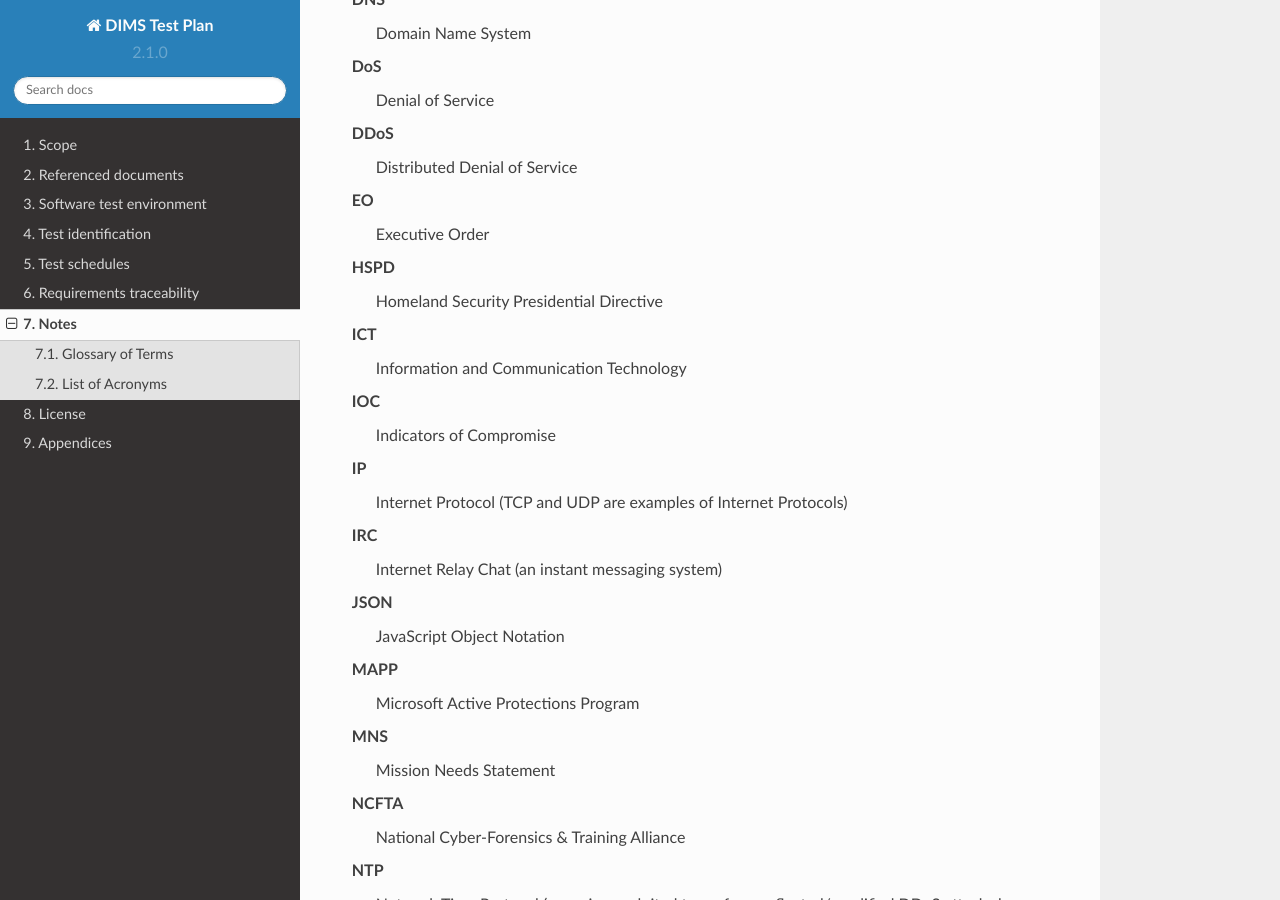
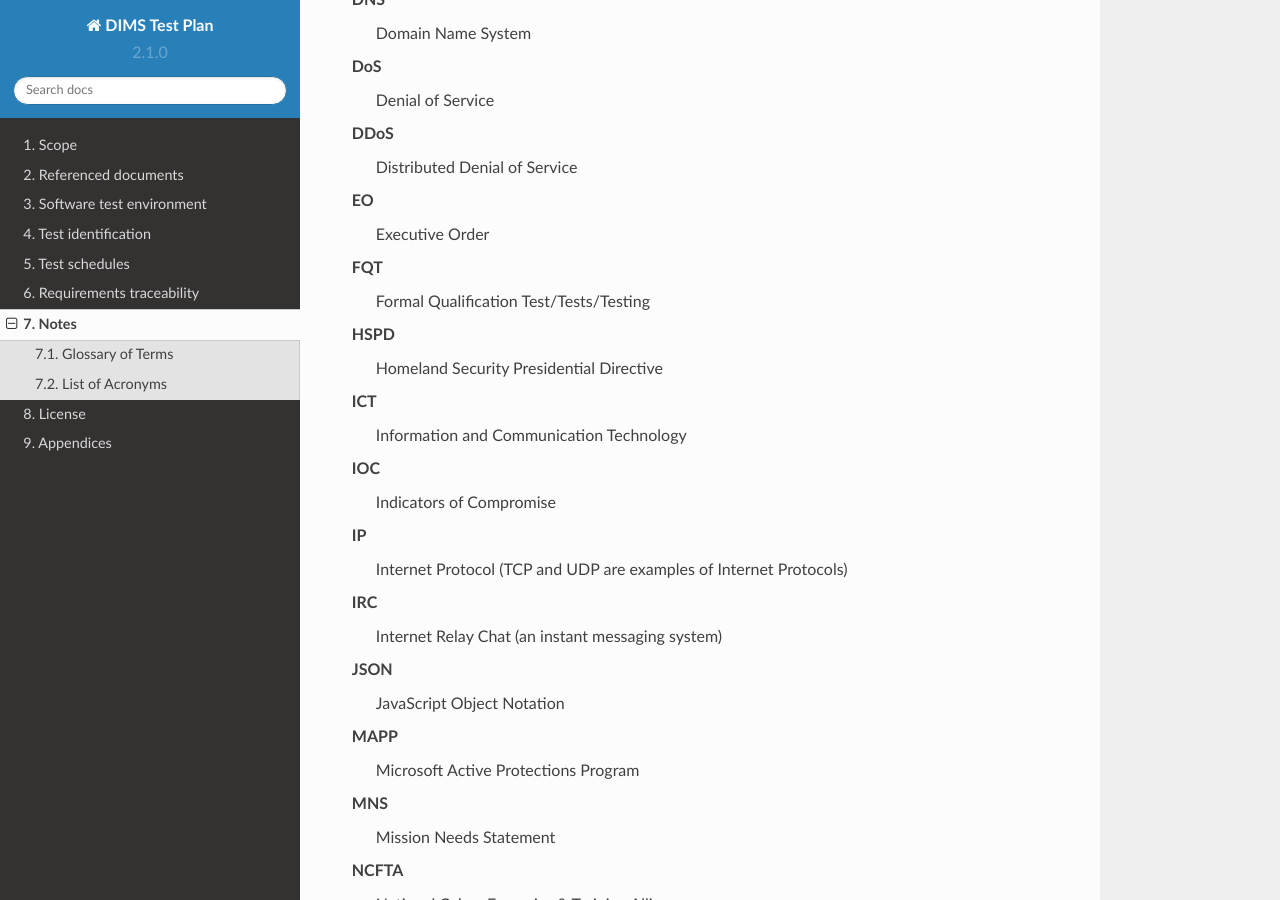
Before and after one commit to uw-dims/dims-tp, a Sphinx documentation site: the page built from docs/source/notes.rst, in a window 1280 px wide and 900 px high, scrolled down 3226 px. Built offline with Sphinx 7.4.7 and the Read the Docs theme 2.0.0, drawn with Linux system fonts in a browser that asks for light colours.

Commit message:
Add acronym FQT

```diff
--- a/docs/source/notes.rst
+++ b/docs/source/notes.rst
@@ -170,6 +170,9 @@ List of Acronyms
    EO
        Executive Order
 
+   FQT
+       Formal Qualification Test/Tests/Testing
+
    HSPD
        Homeland Security Presidential Directive
 
```
